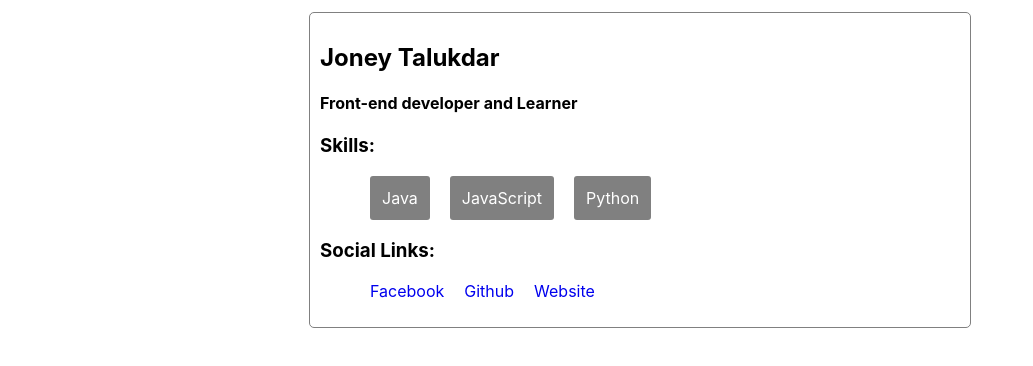
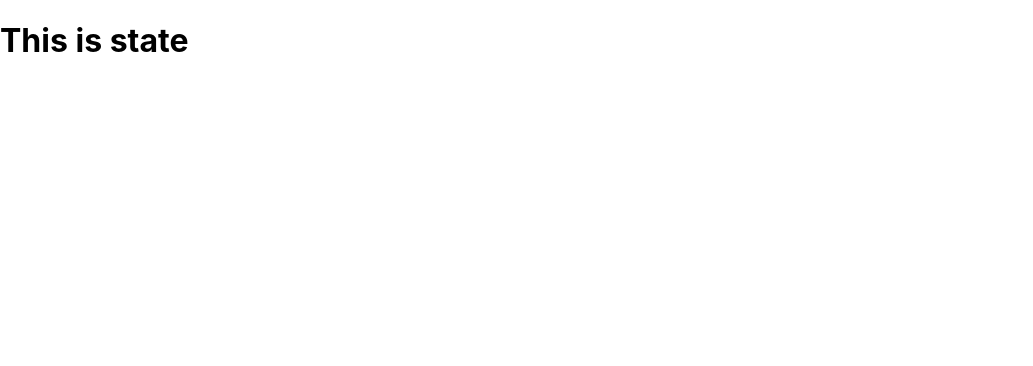
Before and after one commit to jonytalukdar/react-core-concept, a React (Create React App) app: page / in a window 1280 px wide. Shown: the top 366 px of the page, without its empty margins (0-1033 px from the left). Built offline with nearby package versions, Linux system fonts and the light colour scheme.

Commit message:
move for state

```diff
--- a/src/App.js
+++ b/src/App.js
@@ -1,11 +1,10 @@
 import React, { Component } from 'react';
-import Profile from './Components/Profile/Profile';
 
 class App extends Component {
   render() {
     return (
-      <div className="App">
-        <Profile />
+      <div>
+        <h1>This is state</h1>
       </div>
     );
   }
--- /dev/null
+++ b/src/Components/Profile/Bio.jsx
@@ -0,0 +1,13 @@
+import React from 'react';
+
+const Bio = (props) => {
+  const { name, title } = props;
+  return (
+    <div className="bio">
+      <h2>{name}</h2>
+      <h4>{title}</h4>
+    </div>
+  );
+};
+
+export default Bio;
--- /dev/null
+++ b/src/Components/Profile/Links.jsx
@@ -0,0 +1,22 @@
+import React from 'react';
+
+const Links = () => {
+  return (
+    <div className="social-links">
+      <h3>Social Links:</h3>
+      <ul>
+        <li>
+          <a href="#">Facebook</a>
+        </li>
+        <li>
+          <a href="#">Github</a>
+        </li>
+        <li>
+          <a href="#">Website</a>
+        </li>
+      </ul>
+    </div>
+  );
+};
+
+export default Links;
--- a/src/Components/Profile/Profile.jsx
+++ b/src/Components/Profile/Profile.jsx
@@ -1,36 +1,16 @@
 import React, { Component } from 'react';
+import Bio from './Bio';
+import Links from './Links';
+import Skills from './Skills';
 import './Profile.css';
 
 class Profile extends Component {
   render() {
     return (
       <div>
-        <div className="bio">
-          <h2>Joney Talukdar</h2>
-          <h4>Front-end developer and Learner</h4>
-        </div>
-        <div className="skills">
-          <h3>Skills:</h3>
-          <ul>
-            <li>Java</li>
-            <li>JavaScript</li>
-            <li>Python</li>
-          </ul>
-        </div>
-        <div className="social-links">
-          <h3>Social Links:</h3>
-          <ul>
-            <li>
-              <a href="#">Facebook</a>
-            </li>
-            <li>
-              <a href="#">Github</a>
-            </li>
-            <li>
-              <a href="#">Website</a>
-            </li>
-          </ul>
-        </div>
+        <Bio name="Joney Talukdar" title="Front-End developer and Learner" />
+        <Skills skillA="Java" skillB="JavaScript" skillC="Python" />
+        <Links />
       </div>
     );
   }
--- /dev/null
+++ b/src/Components/Profile/Skills.jsx
@@ -0,0 +1,16 @@
+import React from 'react';
+
+const Skills = (props) => {
+  return (
+    <div className="skills">
+      <h3>Skills:</h3>
+      <ul>
+        <li>{props.skillA}</li>
+        <li>{props.skillB}</li>
+        <li>{props.skillC}</li>
+      </ul>
+    </div>
+  );
+};
+
+export default Skills;
```
Also changed, not shown: src/Components/Props/Props.jsx (added, +7 -0 lines).
